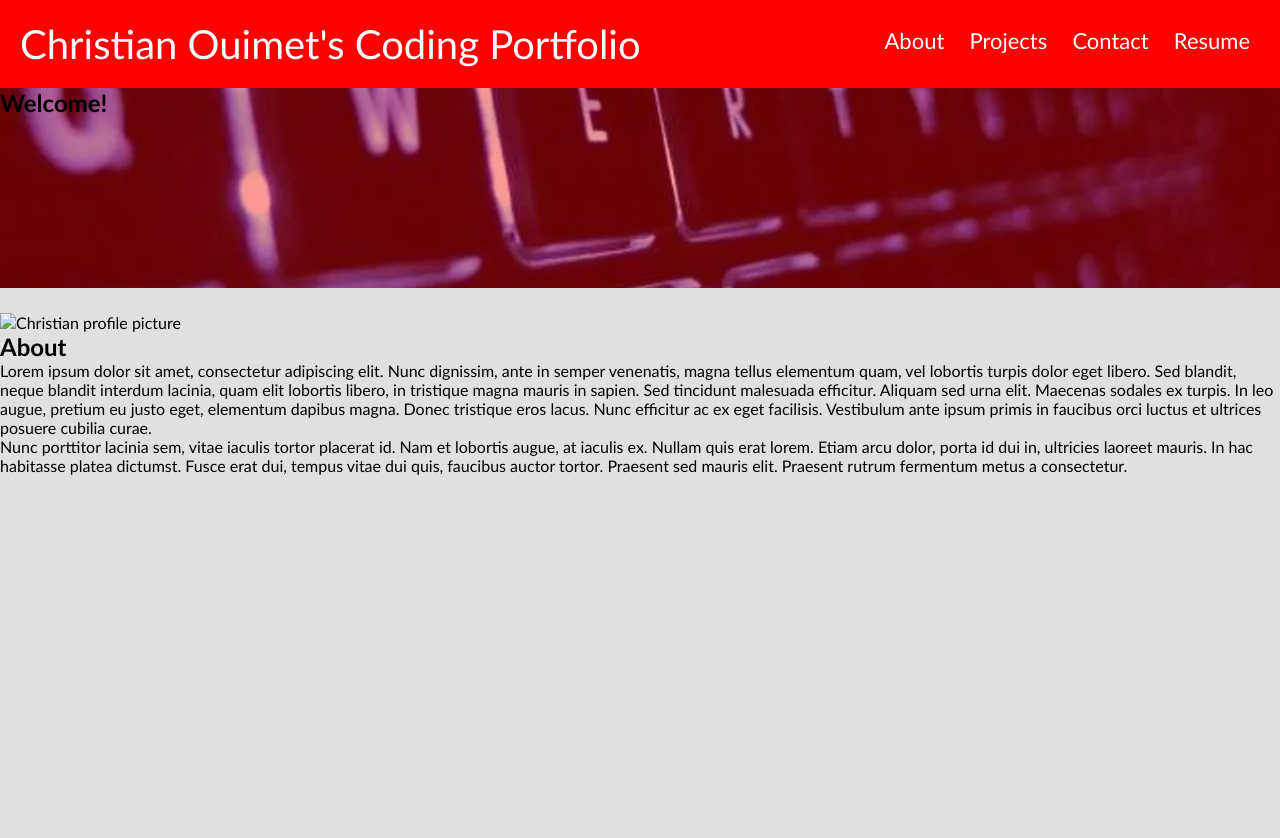
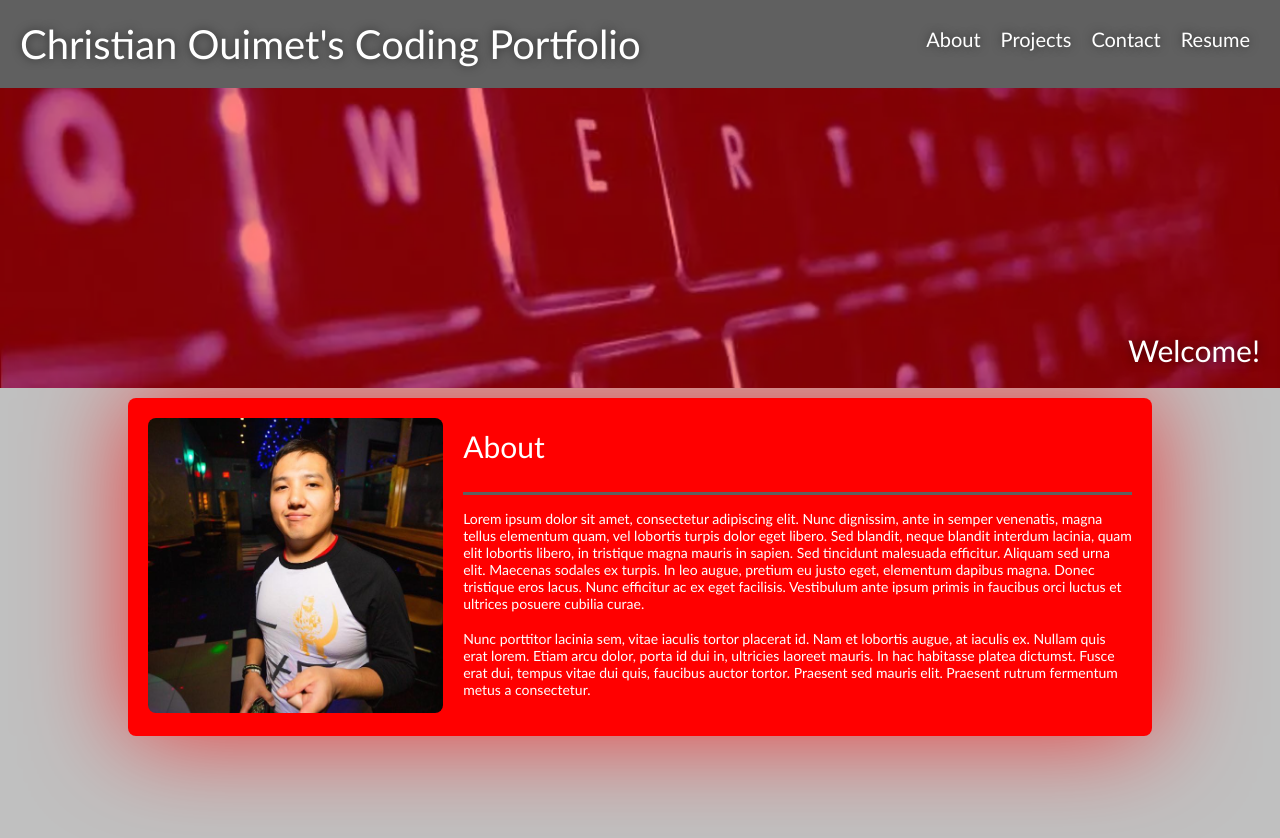
Before and after one commit to Chis517/Christian-Ouimet-s-Coder-Portfolio, a plain HTML site: page index.html in a window 1280 px wide. Before the commit the page ends 800 px from the top, so only its background shows below. Drawn offline with Linux system fonts and the light colour scheme.

Commit message:
about assets update

```diff
--- a/assets/css/style.css
+++ b/assets/css/style.css
@@ -1,54 +1,172 @@
+:root {
+  --primary-color: #ffffff;
+  --secondary-color: #606060;
+  --tertiary-color: #C0C0C0;
+  --background-color: #FF0000;
+}
+
 * {
+  box-sizing: border-box;
   margin: 0;
   padding: 0;
-    box-sizing: border-box;
 }
 
 body {
-    background-color: #E0E0E0;
+  background-color: var(--tertiary-color);
   font-family: 'Gill Sans', 'Gill Sans MT', Calibri, 'Trebuchet MS', sans-serif;
 }
 
+/* HEADER / NAV BAR STYLES START */
 header {
   padding: 20px;
-    background-color:#ff0000;
-    font-family: 'Gill Sans', 'Gill Sans MT', Calibri, 'Trebuchet MS', sans-serif;
+  background-color: var(--secondary-color);
+  display: flex;
+  justify-content: space-between;
+  flex-wrap: wrap;
+  position: sticky;
+  position: -webkit-sticky;
+  top: 0;
+  background-attachment: fixed;
+  background-position: 80%;
+  z-index: 9999;
 }
 
 header h1 {
-    display: inline-block;
   font-size: 40px;
   font-weight: normal;
+  text-shadow: 0 0 10px rgba(0, 0, 0, 0.5);
 }
 
 header a {
   text-decoration: none;
-    color: #ffffff;
+  color: var(--primary-color);
 }
 
 header nav {
-    float: right;
   margin: 7px 0;
-    font-family: 'Gill Sans', 'Gill Sans MT', Calibri, 'Trebuchet MS', sans-serif;
-    font-size: 20px;
 }
 
-header nav ul li {
-    display: inline;
+header nav ul {
+  display: flex;
+  flex-wrap: wrap;
+  justify-content: space-between;
+  align-items: center;
+  list-style: none;
 }
 
 header nav ul li a {
-    margin: 0 10px;
+  padding: 5px 10px;
   font-weight: lighter;
-    font-size: 22px;
+  font-size: 20px;
+  text-shadow: 0 0 10px rgba(0, 0, 0, 0.5);
 }
 
+header nav ul li a:hover {
+  background: var(--background-color);
+  color: var(--primary-color);
+  border-radius: 10px;
+  text-shadow: none;
+}
+/* HEADER / NAVBAR STYLES END */
+
+/* STYLE ALL SECTION TAGS */
+section {
+  padding: 20px;
+}
+
+/* HERO STYLES START */
 .hero {
   width: 100%;
-    height: 200px;
+  height: 300px;
   background-image: url("../images/header.jpg");
-    margin-bottom: 25px;
+  margin-bottom: 10px;
   background-size: cover;
   background-position: center;
-    box-shadow: inset 0 0 0 1000px rgba(255,0,0,.4);
+  background-attachment: fixed;
+  position: relative;
+  /* I wanted to give the background-image some colored opacity and used the following code sourced from https://stackoverflow.com/questions/9182978/semi-transparent-color-layer-over-background-image */
+  box-shadow: inset 0 0 0 1000px rgba(255, 0, 0, .5);
+  display: flex;
+  justify-content: center;
+  flex-wrap: wrap;
+  align-items: flex-start;
 }
+
+.hero h2 {
+  font-size: 30px;
+  font-weight: normal;
+  text-align: right;
+  color: var(--primary-color);
+  position: absolute;
+  bottom: 20px;
+  right: 20px;
+  text-shadow: 0 0 10px rgba(0, 0, 0, 0.5);
+}
+/* HERO STYLES END */
+
+/* SECTION TITLE STYLES START */
+.section-title {
+  font-size: 30px;
+  font-weight: normal;
+  text-align: left;
+  padding-bottom: 10px;
+  border-bottom: 3px solid;
+  width: 50%;
+}
+
+  .primary-border {
+  border-color: var(--secondary-color);
+}
+
+  .secondary-border {
+  border-color: var(--background-color);
+}
+/* SECTION TITLE STYLES END */
+
+/* ABOUT SECTION STYLES START */
+.about {
+  width: 80%;
+  margin: 0 auto;
+  background: var(--background-color);
+  color: var(--primary-color);
+  border-radius: 8px;
+  box-shadow: 0 0 100px rgba(255, 0, 0, 0.70);
+  display: flex;
+  flex-wrap: wrap;
+  align-items: center;
+  justify-content: space-between;
+}
+
+.about-img {
+  flex: 1 30%;
+}
+
+.about-img img {
+  max-width: 100%;
+  border-radius: 8px;
+}
+
+.about-text {
+  flex: 2 70%;
+  display: flex;
+  flex-wrap: wrap;
+}
+
+.about-text h2 {
+  margin: 10px 0 15px 20px;
+  color: var(--primary-color);
+  flex: 2 70%;
+}
+
+.about-text p {
+  font-size: 14px;
+  margin-left: 20px;
+}
+/* ABOUT SECTION STYLES END */
+
+
+
+/* UTILITIES */
+.flex-row {
+  display: flex;
+}
```
Also changed, not shown: assets/images/profile-pic.jpg (added), 2 other files. Lines whose indentation alone changed are shown as unchanged.
